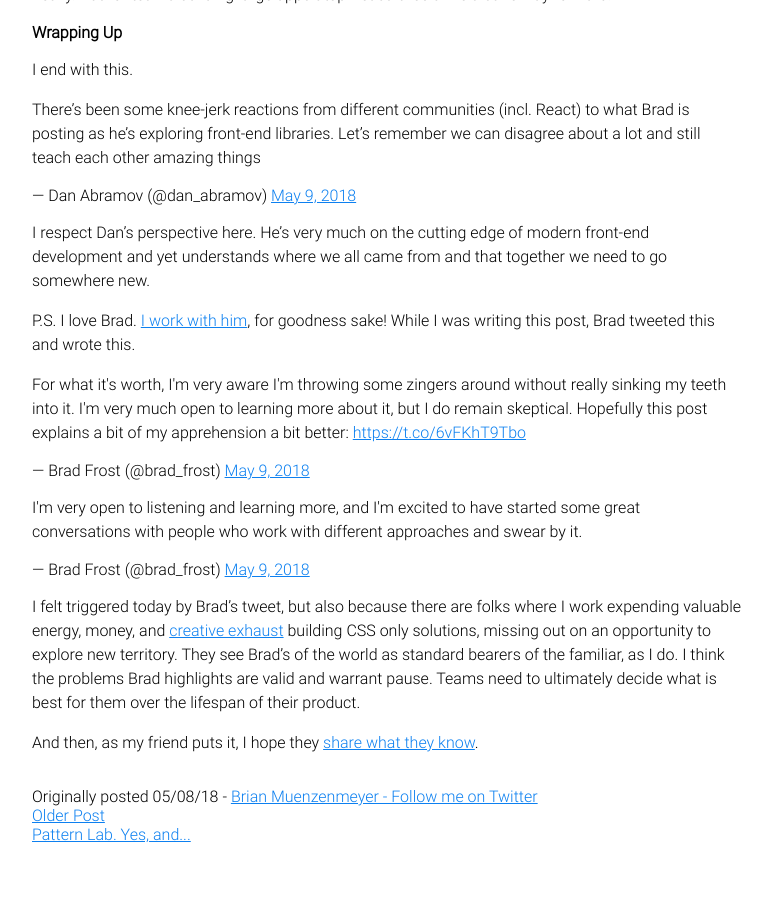
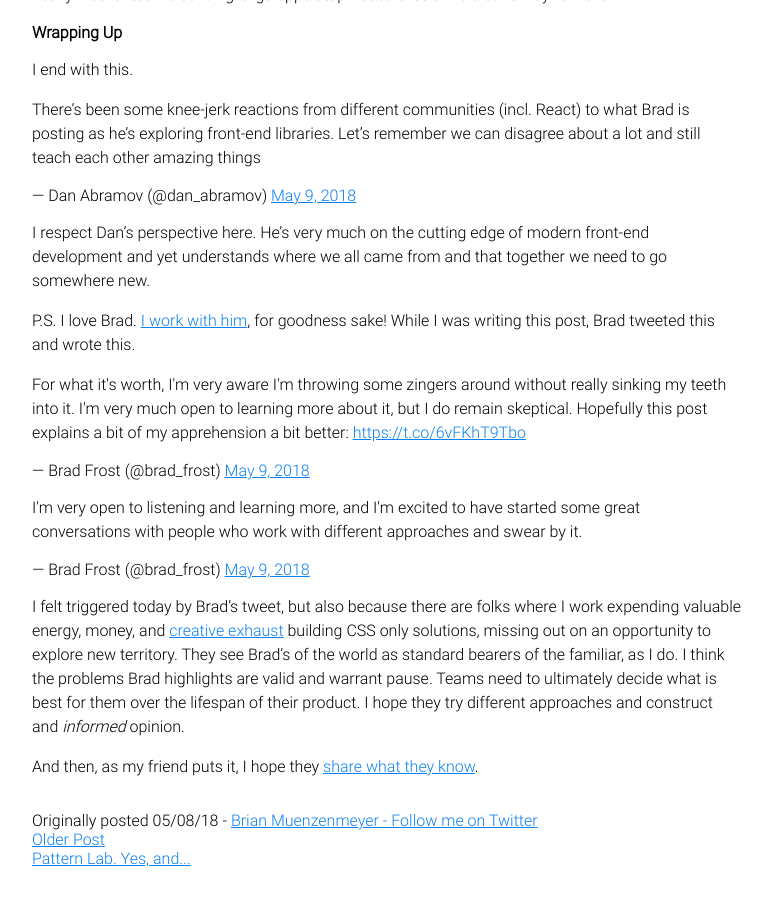
Before and after one commit to bmuenzenmeyer/bmuenzenmeyer.github.io, a Jekyll site: the page built from _posts/2018-5-8-css-in-jss.md, in a window 1280 px wide and 900 px high, scrolled down 3556 px. Shown: the whole window, without its empty margins (253-1025 px from the left). Built offline with Jekyll 4.4.1, drawn with Linux system fonts in a browser that asks for light colours; comment, search, counter and statistics services are not loaded; before the commit the page ends 4432 px from its top, so only the background shows below that.

Commit message:
Update 2018-5-8-css-in-jss.md

```diff
--- a/_posts/2018-5-8-css-in-jss.md
+++ b/_posts/2018-5-8-css-in-jss.md
@@ -153,6 +153,6 @@
 <blockquote class="twitter-tweet" data-conversation="none" data-lang="en"><p lang="en" dir="ltr">I&#39;m very open to listening and learning more, and I&#39;m excited to have started some great conversations with people who work with different approaches and swear by it.</p>&mdash; Brad Frost (@brad_frost) <a href="https://twitter.com/brad_frost/status/994028275235217408?ref_src=twsrc%5Etfw">May 9, 2018</a></blockquote>
 <script async src="https://platform.twitter.com/widgets.js" charset="utf-8"></script>
 
-I felt triggered today by Brad’s tweet, but also because there are folks where I work expending valuable energy, money, and [creative exhaust](http://bradfrost.com/blog/post/creative-exhaust/) building CSS only solutions, missing out on an opportunity to explore new territory. They see Brad’s of the world as standard bearers of the familiar, as I do. I think the problems Brad highlights are valid and warrant pause. Teams need to ultimately decide what is best for them over the lifespan of their product.
+I felt triggered today by Brad’s tweet, but also because there are folks where I work expending valuable energy, money, and [creative exhaust](http://bradfrost.com/blog/post/creative-exhaust/) building CSS only solutions, missing out on an opportunity to explore new territory. They see Brad’s of the world as standard bearers of the familiar, as I do. I think the problems Brad highlights are valid and warrant pause. Teams need to ultimately decide what is best for them over the lifespan of their product. I hope they try different approaches and construct and _informed_ opinion.
 
 And then, as my friend puts it, I hope they [share what they know](https://twitter.com/brad_frost/status/450619808795885569).
```
